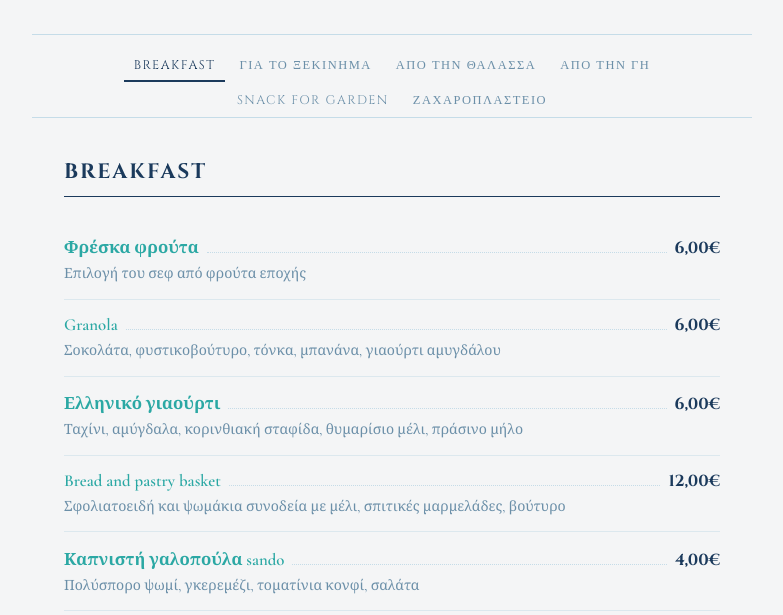
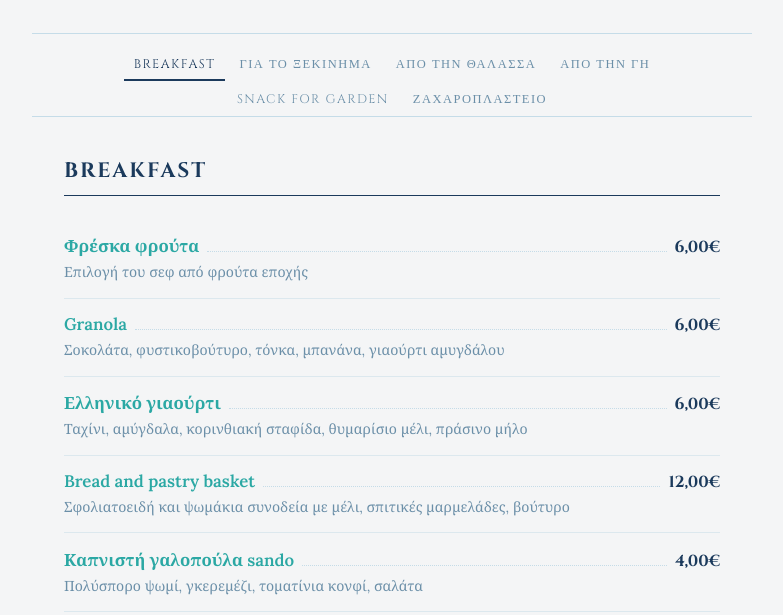
Before and after one commit to Sogoten/heleon-menu-live, a plain HTML site: page index.html in a window 1280 px wide. Shown: the part 185-800 px from the top of the page, without its empty margins (248-1031 px from the left). Drawn offline with nearby package versions, Linux system fonts and the light colour scheme.

Commit message:
Menu update 25/6/2026, 9:47:11 π.μ.

```diff
--- a/index.html
+++ b/index.html
@@ -4,12 +4,12 @@
 <meta charset="UTF-8">
 <meta name="viewport" content="width=device-width, initial-scale=1.0">
 <title>Heleon — Menu</title>
-<link href="https://fonts.googleapis.com/css2?family=Cinzel:ital,wght@0,400;0,700&family=Cormorant%20Garamond:ital,wght@0,400;0,600&subset=greek,latin&display=swap" rel="stylesheet">
+<link href="https://fonts.googleapis.com/css2?family=Cinzel:ital,wght@0,400;0,700&family=Lora:ital,wght@0,400;0,600&subset=greek,latin&display=swap" rel="stylesheet">
 <style>
   *, *::before, *::after { box-sizing: border-box; margin: 0; padding: 0; }
   :root { font-size: 100%; }
   html, body { background: #F4F5F6; min-height: 100vh; }
-  body { font-family: 'Cormorant Garamond', Georgia, serif; color: #2C2C2C; max-width: 720px; margin: 0 auto; padding: 0; }
+  body { font-family: 'Lora', Georgia, serif; color: #2C2C2C; max-width: 720px; margin: 0 auto; padding: 0; }
 
   /* Header */
   .menu-header { text-align: center; padding: 2.5rem 2rem 1.5rem; border-bottom: 1px solid #C5DCE8; }
```
